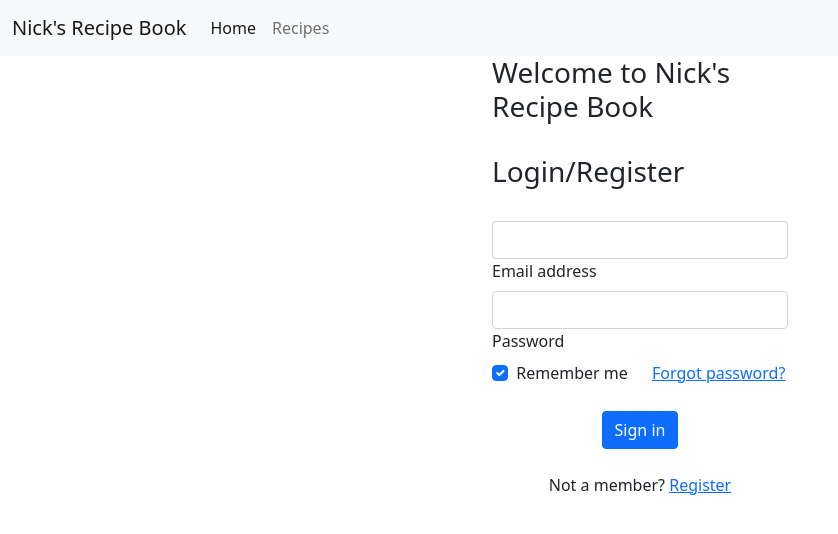
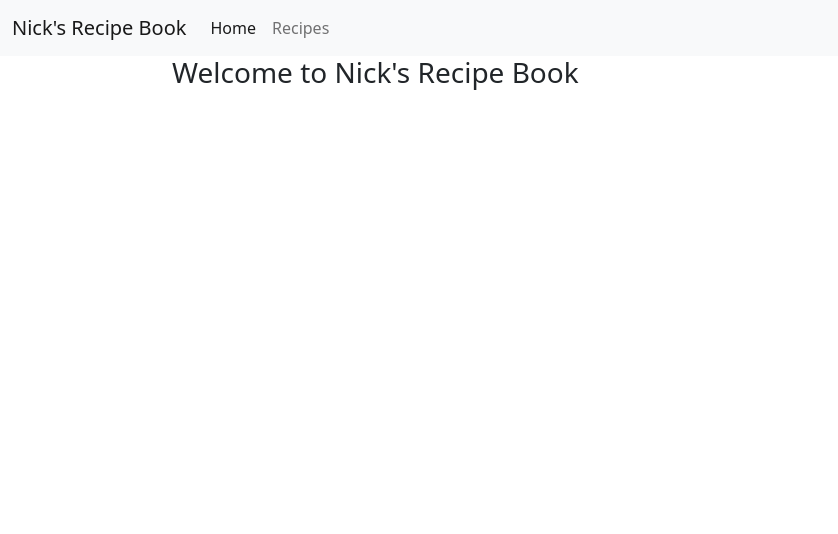
Before and after one commit to nicholasjamesbaker/Nick-CP1895, a Flask app: page / in a window 1280 px wide. Shown: the top 534 px of the page, without its empty margins (0-838 px from the left). Run offline with Flask 2, Linux system fonts and the light colour scheme.

Commit message:
Cleaned up files

```diff
--- a/Project/hello.py
+++ b/Project/hello.py
@@ -1,13 +1,15 @@
+import imghdr
 import os
-from flask import Flask, render_template, request, redirect, url_for, flash
+import sys
+
+from flask import Flask, render_template, g, redirect, request, session, url_for
 from werkzeug.utils import secure_filename
 
 app = Flask(__name__)
 
-UPLOAD_FOLDER = 'static/images'
-ALLOWED_EXTENSIONS = {'png', 'jpg', 'jpeg'}
-
-app.config['UPLOAD_FOLDER'] = UPLOAD_FOLDER
+app.config['UPLOAD_PATH'] = 'static/images'
+app.config['UPLOAD_EXTENSIONS'] = ['.jpg', '.png', '.gif']
+app.config['MAX_CONTENT_LENGTH'] = 1024 * 1024
 
 
 @app.route("/")
--- a/Project/templates/index.html
+++ b/Project/templates/index.html
@@ -26,51 +26,8 @@
         </nav>
 
         <!-- Login system start -->
-        <div class="container w-25">
+        <div class="container w-75">
           <h3>Welcome to Nick's Recipe Book</h3>
-          <br>
-          <h3>Login/Register</h3>
-          <br>
-            <form>
-                <!-- Email input -->
-                <div class="form-outline">
-                  <input type="email" id="form2Example1" class="form-control" />
-                  <label class="form-label" for="form2Example1">Email address</label>
-                </div>
-
-                <!-- Password input -->
-                <div class="form-outline">
-                  <input type="password" id="form2Example2" class="form-control" />
-                  <label class="form-label" for="form2Example2">Password</label>
-                </div>
-
-                <!-- 2 column grid layout for inline styling -->
-                <div class="row mb-4">
-                  <div class="col d-flex justify-content-center">
-                    <!-- Checkbox -->
-                    <div class="form-check">
-                      <input class="form-check-input" type="checkbox" value="" id="form2Example31" checked />
-                      <label class="form-check-label" for="form2Example31"> Remember me </label>
-                    </div>
-                  </div>
-
-                  <div class="col">
-                    <!-- Simple link -->
-                    <a href="#!">Forgot password?</a>
-                  </div>
-                </div>
-
-                <!-- Submit button -->
-                <div class="text-center">
-                  <button type="button" class="btn btn-primary btn-block mb-4">Sign in</button>
-                </div>
-
-                <!-- Register buttons -->
-                <div class="text-center">
-                  <p>Not a member? <a href="#!">Register</a></p>
-                </div>
-              </form>
-        <!-- Login System End -->
         </div>
 
     <script src="https://cdn.jsdelivr.net/npm/bootstrap@5.1.3/dist/js/bootstrap.bundle.min.js" integrity="sha384-ka7Sk0Gln4gmtz2MlQnikT1wXgYsOg+OMhuP+IlRH9sENBO0LRn5q+8nbTov4+1p" crossorigin="anonymous"></script>
```
